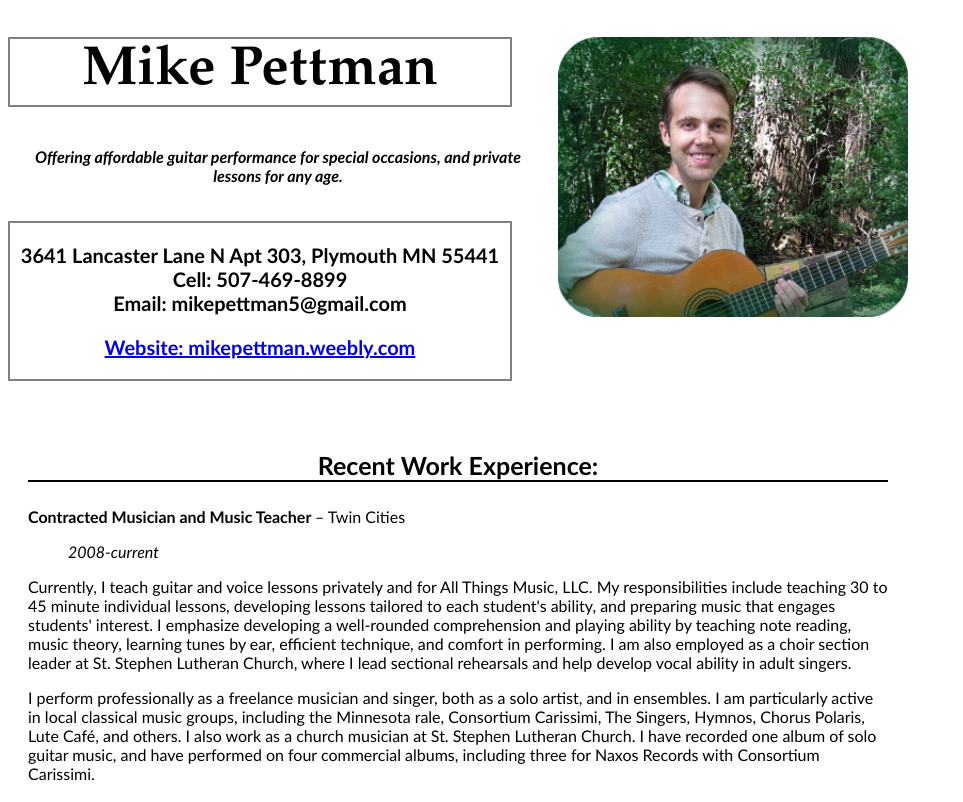
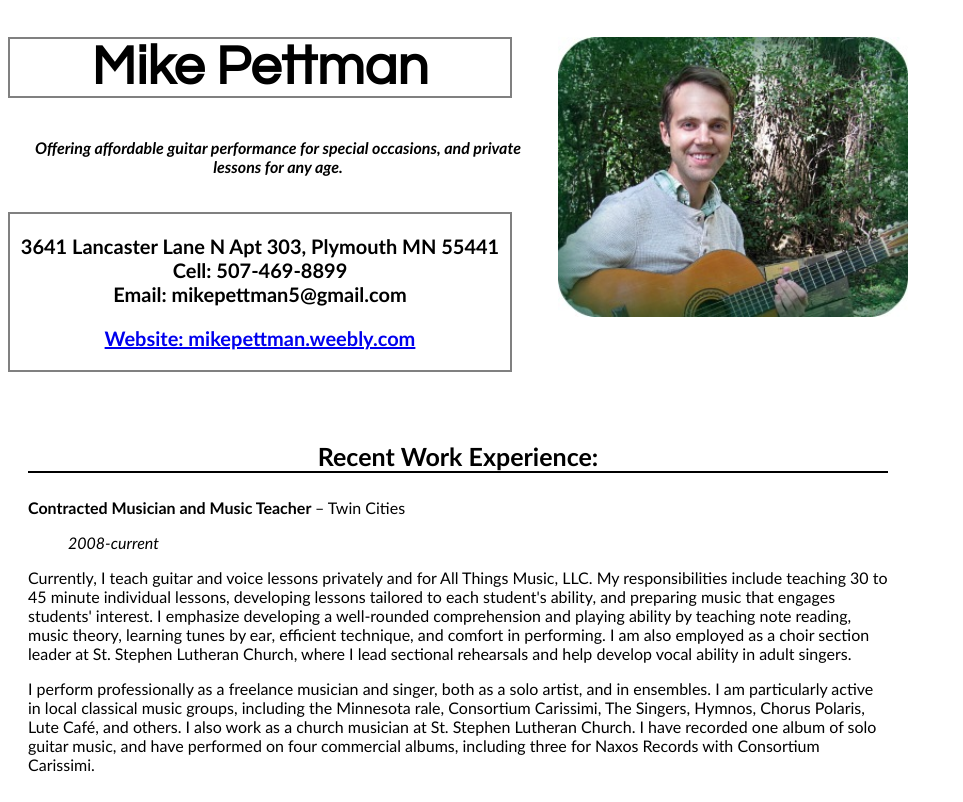
Before and after one commit to mikep79/mikep79.github.io, a plain HTML site: page index.html in a window 1280 px wide. Shown: the top 802 px of the page, without its empty margins (0-963 px from the left). Drawn offline with Linux system fonts and the light colour scheme.

Commit message:
changed font

```diff
--- a/style.css
+++ b/style.css
@@ -1,5 +1,5 @@
 H1 {
-    font-family: Palatino, ‘Palatino Linotype’, serif;
+    font-family: 'Century Gothic', sans-serif;
     Font-size:  55px;
     width: 500px;
     Margin-bottom: 20px;
```
